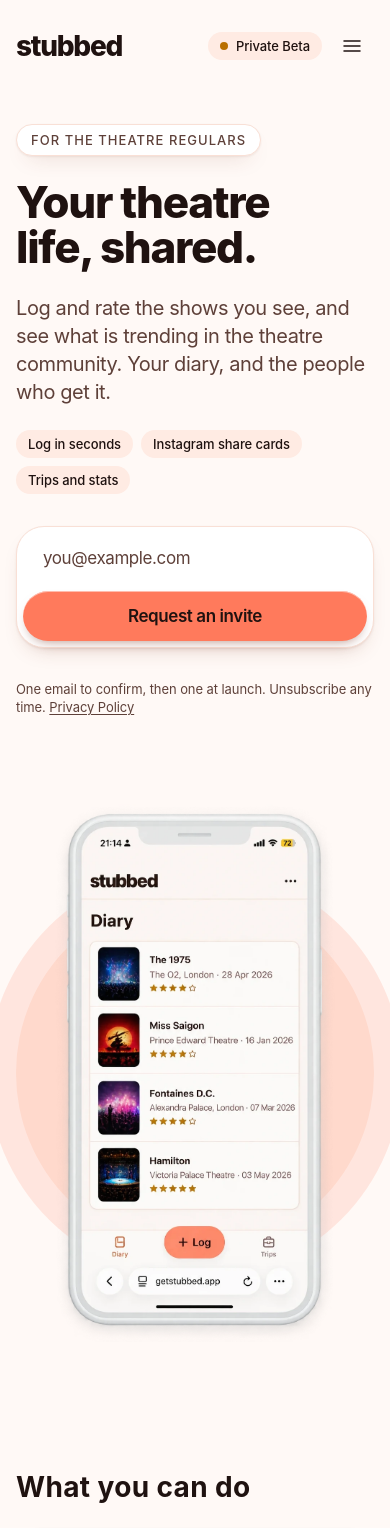
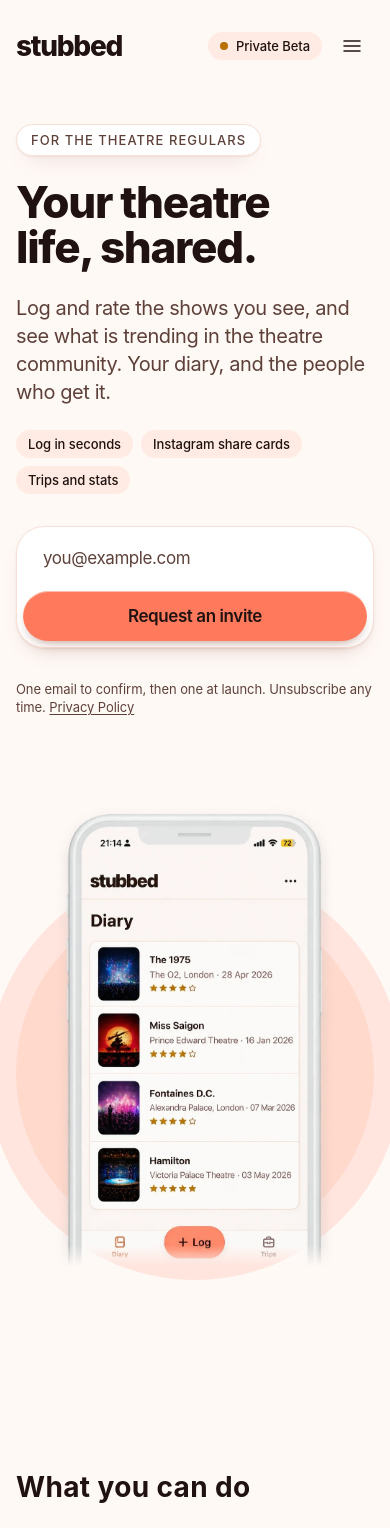
Before and after one commit to felixng/stubb, a Next.js app in the folder apps/web/: page / in a window 390 px wide. Shown: the top 1528 px of the page. Built offline with nearby package versions, Linux system fonts and the light colour scheme; no server answers.

Commit message:
Hero: fade the phone mockup out below the tab bar, hiding the URL bar
Co-Authored-By: Claude Opus 5.5 <noreply@anthropic.com>
Claude-Session: https://claude.ai/code/session_017bwmiU3eB34ZNMG6k3p27F

```diff
--- a/apps/web/src/components/landing/Hero.tsx
+++ b/apps/web/src/components/landing/Hero.tsx
@@ -56,13 +56,14 @@ export function Hero() {
               aria-hidden="true"
               className="absolute top-1/2 left-1/2 aspect-square w-[min(100%,460px)] -translate-1/2 rounded-full bg-glow shadow-[0_0_0_28px_color-mix(in_srgb,var(--tint)_16%,transparent)]"
             />
-            {/* Mockup of the Diary screen; transparent around the phone. */}
+            {/* Mockup of the Diary screen; transparent around the phone. The mask
+                fades out the browser URL bar at the bottom. */}
             <Image
               src={heroDiary}
               alt="The Stubbed diary on a phone: Hamilton, Miss Saigon and other recent shows with star ratings"
               priority
               sizes="280px"
-              className="relative h-auto w-[280px]"
+              className="relative h-auto w-[280px] mask-[linear-gradient(to_bottom,white_82%,transparent_86%)]"
             />
           </div>
         </div>
```
